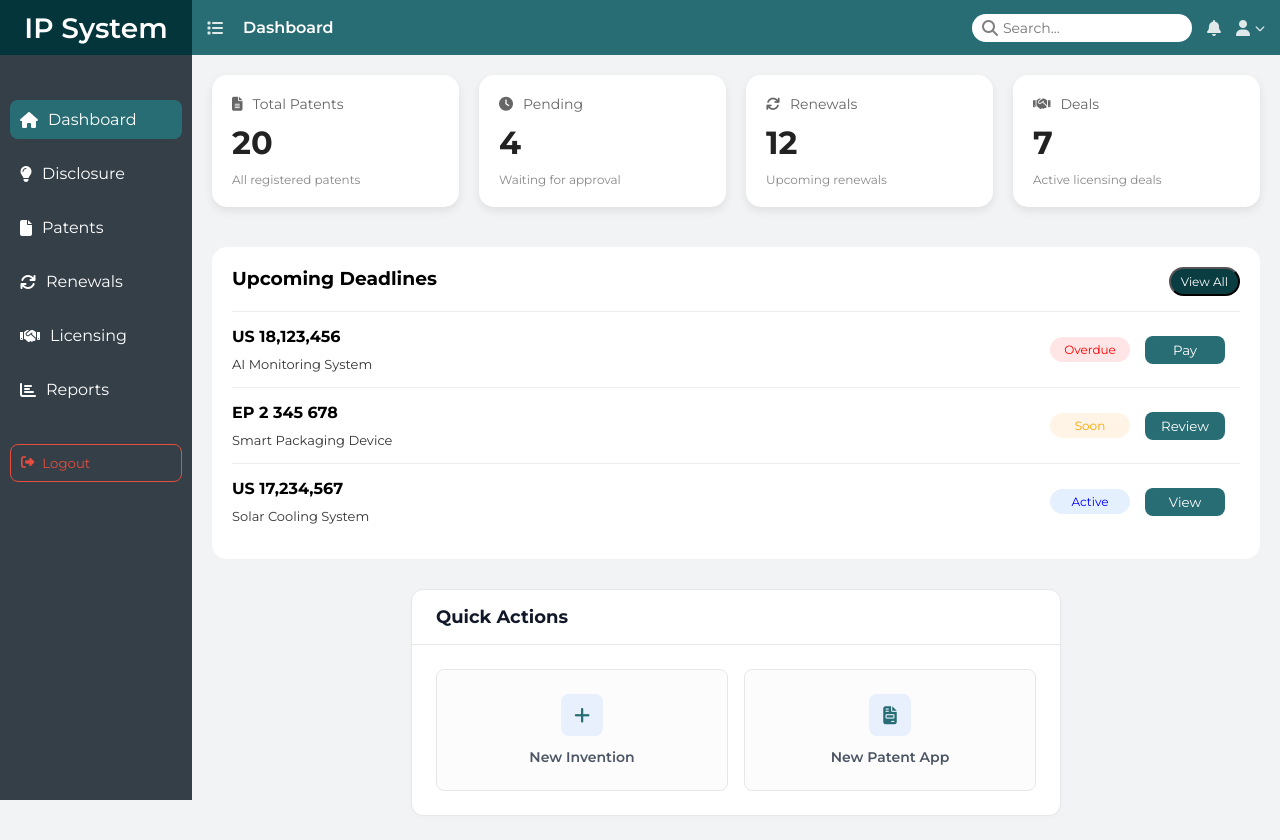
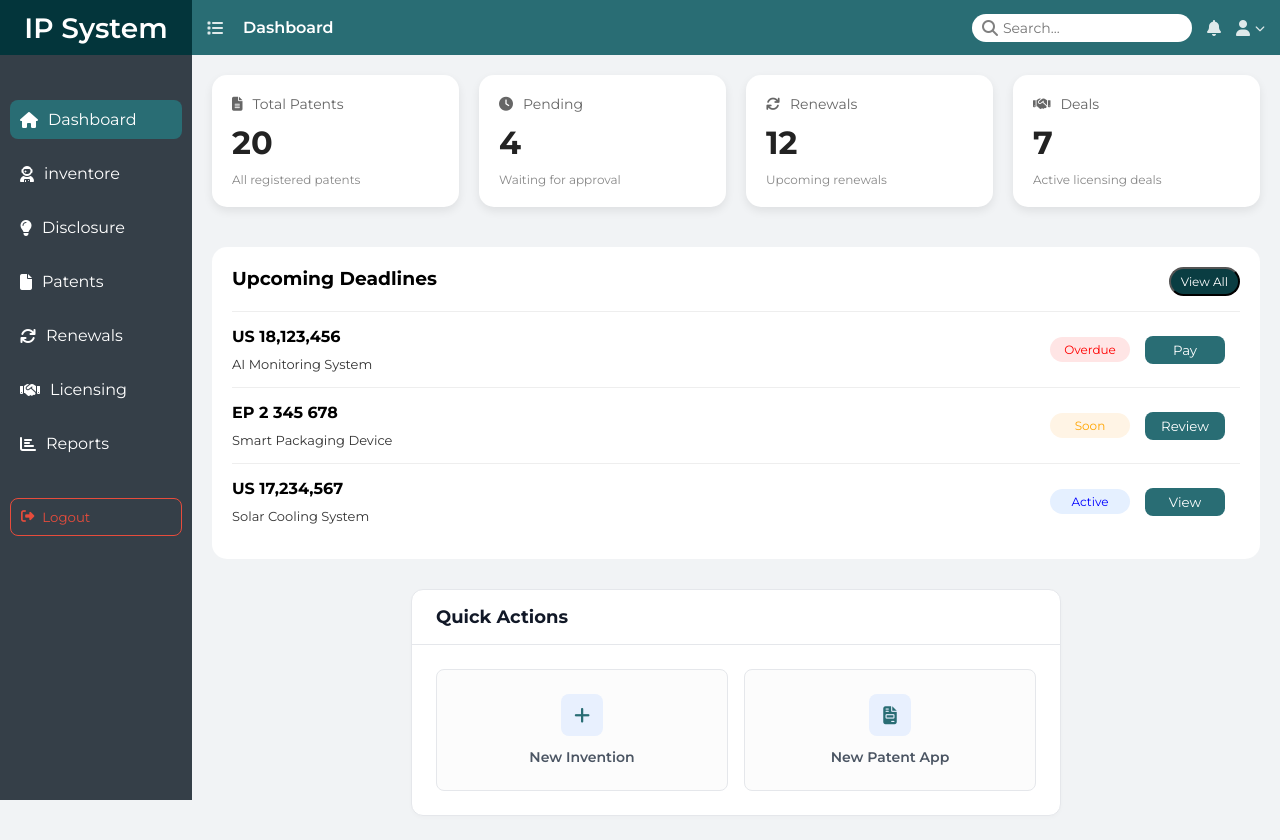
Before and after one commit to Abdelrahman-Waheed8/Patent-Tracking-System, a PHP site: page /disclosure/disclosure.php in a window 1280 px wide. Shown: the top 840 px of the page. Run offline with PHP 8.4, Linux system fonts and the light colour scheme.

Commit message:
modify links

```diff
--- a/public/disclosure/disclosure.php
+++ b/public/disclosure/disclosure.php
@@ -1,5 +1,6 @@
 <!DOCTYPE html>
-<html >
+<html>
+
 <head>
     <meta charset="UTF-8">
     <meta name="viewport" content="width=device-width, initial-scale=1.0">
@@ -7,6 +8,7 @@
     <link rel="stylesheet" href="https://cdnjs.cloudflare.com/ajax/libs/font-awesome/6.4.0/css/all.min.css">
     <link rel="stylesheet" href="discolure.css">
 </head>
+
 <body>
 
     <div class="container">
@@ -16,8 +18,10 @@
             <h2 class="logo">IP System</h2>
 
             <ul class="menu">
-            <li><a href="#" class="active"><i class="fas fa-home"></i> Dashboard</a></li>
+                <li><a href="./disclosure.php" class="active"><i class="fas fa-home"></i> Dashboard</a></li>
+                <li><a href="../inventor/inventor.php"><i class="fas fa-user-astronaut"></i>inventore</a></li>
                 <li><a href="#"><i class="fas fa-lightbulb"></i> Disclosure</a></li>
+
                 <li><a href="#"><i class="fas fa-file"></i> Patents</a></li>
                 <li><a href="#"><i class="fas fa-sync"></i> Renewals</a></li>
                 <li><a href="#"><i class="fas fa-handshake"></i> Licensing</a></li>
@@ -135,4 +139,5 @@
     <script src="js.js"></script>
 
 </body>
+
 </html>
--- a/public/inventor/inventor.php
+++ b/public/inventor/inventor.php
@@ -1,5 +1,6 @@
 <!DOCTYPE html>
 <html lang="en">
+
 <head>
     <meta charset="UTF-8">
     <meta name="viewport" content="width=device-width, initial-scale=1.0">
@@ -20,9 +21,9 @@
 
             <ul class="menu">
                 <li><a href="#" class="active"><i class="fas fa-home"></i> Dashboard</a></li>
-                        <li><a href="./in.html"><i class="fas fa-user-astronaut"></i>inventore</a></li>
+                <li><a href="./inventor.php"><i class="fas fa-user-astronaut"></i>inventore</a></li>
 
-            <li><a href="#"><i class="fas fa-lightbulb"></i> Disclosure</a></li>
+                <li><a href="../disclosure/disclosure.php"><i class="fas fa-lightbulb"></i> Disclosure</a></li>
                 <li><a href="#"><i class="fas fa-file"></i> Patents</a></li>
                 <li><a href="#"><i class="fas fa-sync"></i> Renewals</a></li>
                 <li><a href="#"><i class="fas fa-handshake"></i> Licensing</a></li>
@@ -102,4 +103,5 @@
 
     <script src="inventore.js"></script>
 </body>
+
 </html>
```
Lines whose indentation alone changed are shown as unchanged.
